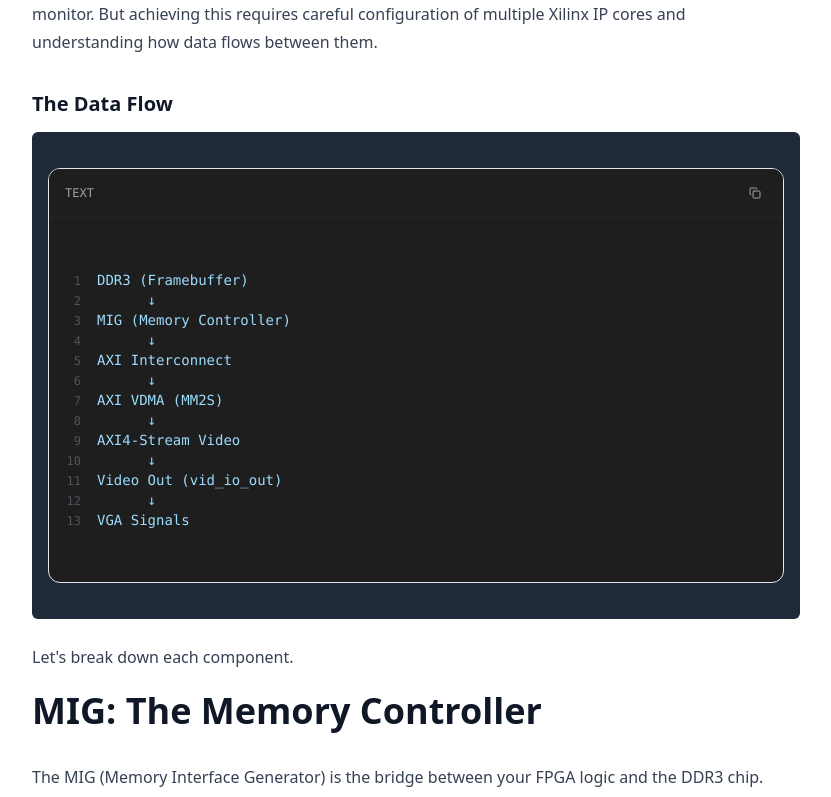
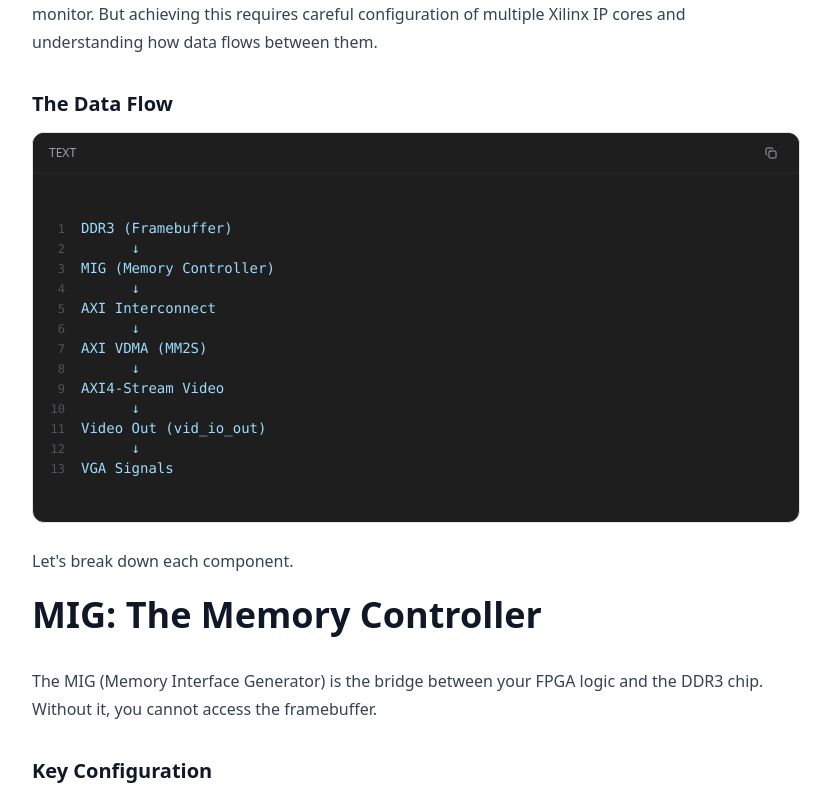
Before and after one commit to Chigz114/my-portfolio, a Next.js app: page /blog/fpga/2.display-pipeline in a window 1280 px wide. Shown: the part 540-1337 px from the top of the page, without its empty margins (224-1055 px from the left). Built offline with nearby package versions, Linux system fonts and the light colour scheme.

Commit message:
fix: reduce code block padding and prevent inline code rendering as block

```diff
--- a/src/app/blog/[category]/[slug]/page.tsx
+++ b/src/app/blog/[category]/[slug]/page.tsx
@@ -69,16 +69,20 @@
               img: ({ node, ...props }) => (
                 <ZoomableImage {...props} />
               ),
+              pre: ({ children }) => <>{children}</>,
               code: ({ node, inline, className, children, ...props }: any) => {
                 const match = /language-(\w+)/.exec(className || '')
-                return !inline ? (
+                if (inline) {
+                  return (
+                    <code className={className} {...props}>
+                      {children}
+                    </code>
+                  )
+                }
+                return (
                   <CodeBlock className={className}>
                     {String(children).replace(/\n$/, '')}
                   </CodeBlock>
-                ) : (
-                  <code className={className} {...props}>
-                    {children}
-                  </code>
                 )
               }
             }}
--- a/src/components/code-block.tsx
+++ b/src/components/code-block.tsx
@@ -27,7 +27,7 @@
   return (
     <div className="relative my-6 overflow-hidden rounded-xl border bg-[#1e1e1e] dark:border-zinc-800">
       {/* Header */}
-      <div className="flex items-center justify-between border-b border-zinc-800 bg-[#1e1e1e] px-4 py-3 text-zinc-400">
+      <div className="flex items-center justify-between border-b border-zinc-800 bg-[#1e1e1e] px-4 py-2 text-zinc-400">
         <div className="flex items-center gap-2">
           {filename ? (
             <span className="text-xs font-medium text-zinc-100">{filename}</span>
@@ -52,7 +52,7 @@
         language={language as any}
       >
         {({ className, style, tokens, getLineProps, getTokenProps }) => (
-          <div className="overflow-x-auto py-4">
+          <div className="overflow-x-auto py-2">
             <pre className={cn(className, "float-left min-w-full px-4 font-mono text-sm")} style={{ ...style, backgroundColor: "transparent" }}>
               {tokens.map((line, i) => (
                 <div key={i} {...getLineProps({ line })}>
```
